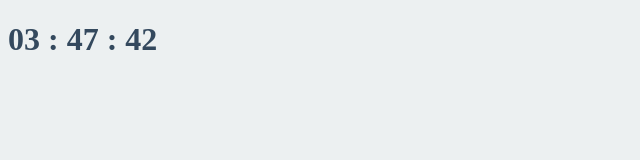
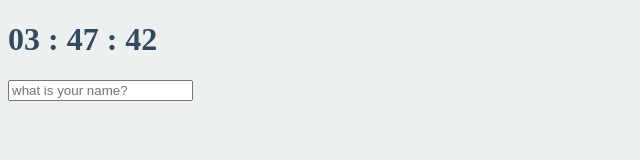
Before and after one commit to codeminnam/vanilla_js1, a plain HTML site: page index.html in a window 1280 px wide. Shown: the whole page, without its empty margins (0-640 px from the left). Drawn offline with Linux system fonts and the light colour scheme.

Commit message:
#3.3 Saving the User Name part One
#3.3 Saving the User Name part One

```diff
--- a/clock.js
+++ b/clock.js
@@ -14,4 +14,5 @@ function init(){
     getTime();
     setInterval(getTime, 1000);
 }
-init()
+
+init();
--- /dev/null
+++ b/greeting.js
@@ -0,0 +1,28 @@
+const form = document.querySelector(".js-form"),
+    input = form.querySelector("input"),
+    greeting = document.querySelector(".js-greetings");
+
+const USER_LS="currentUser",
+    SHOWING_CN="showing";
+
+function paintGreeting(text){
+    form.classList.remove(SHOWING_CN);
+    greeting.classList.add(SHOWING_CN);
+    greeting.innerText = `Hello ${text}`;
+}
+
+function loadName(){
+    const currentUser = localStorage.getItem(USER_LS);
+    if(currentUser === null){
+        form.classList.add(SHOWING_CN);
+        // currentUser = input.value;
+    } else {
+        paintGreeting(currentUser);
+    }
+}
+
+function init(){
+    loadName();
+};
+
+init();
--- a/index.css
+++ b/index.css
@@ -6,6 +6,15 @@ body{
       color: #34495e;
   }
 
-  .clicked{
+  .clicked {
       color: #7f8c8d;
   }
+
+  .form,
+  .greetings {
+      display: none;
+  }
+
+  .showing {
+      display: block;
+  }
--- a/index.html
+++ b/index.html
@@ -8,6 +8,11 @@
       <div class="js-clock">
         <h1>00:00</h1>
       </div>
+      <form class="js-form form">
+          <input type="text" placeholder="what is your name?" />
+      </form>
+      <h4 class="js-greetings greetings"></h4>
     <script src="clock.js"></script>
+    <script src="greeting.js"></script>
   </body>
 </html>
```
